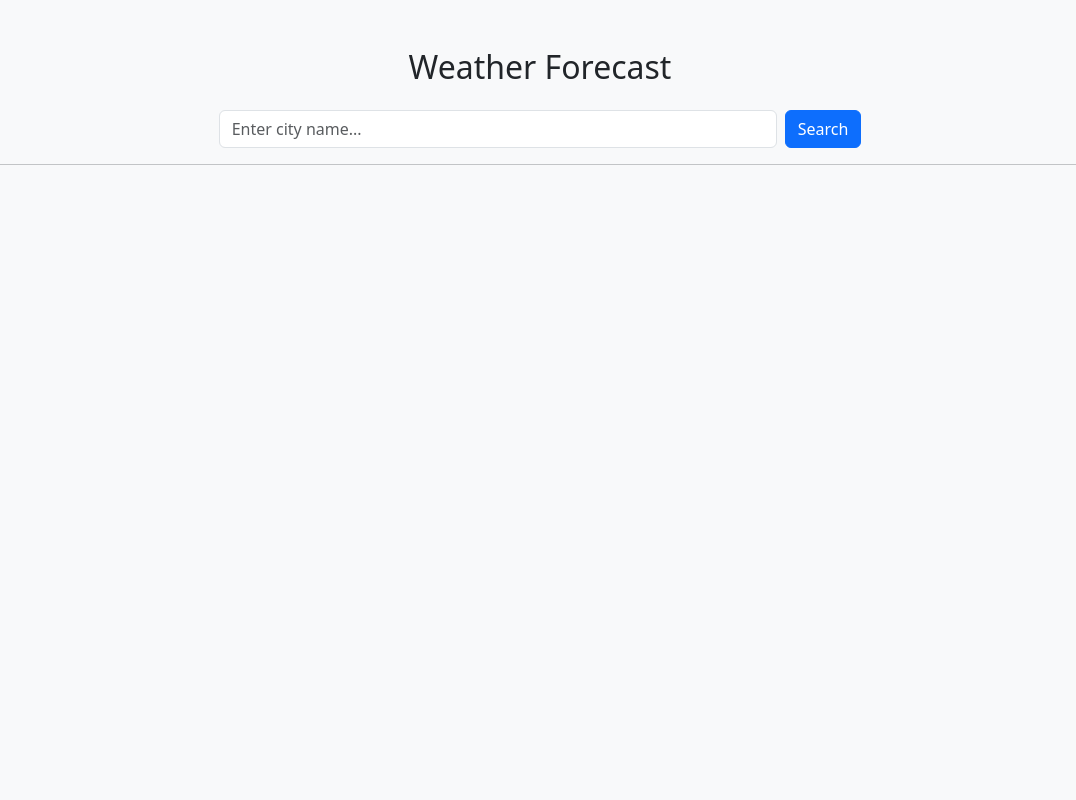
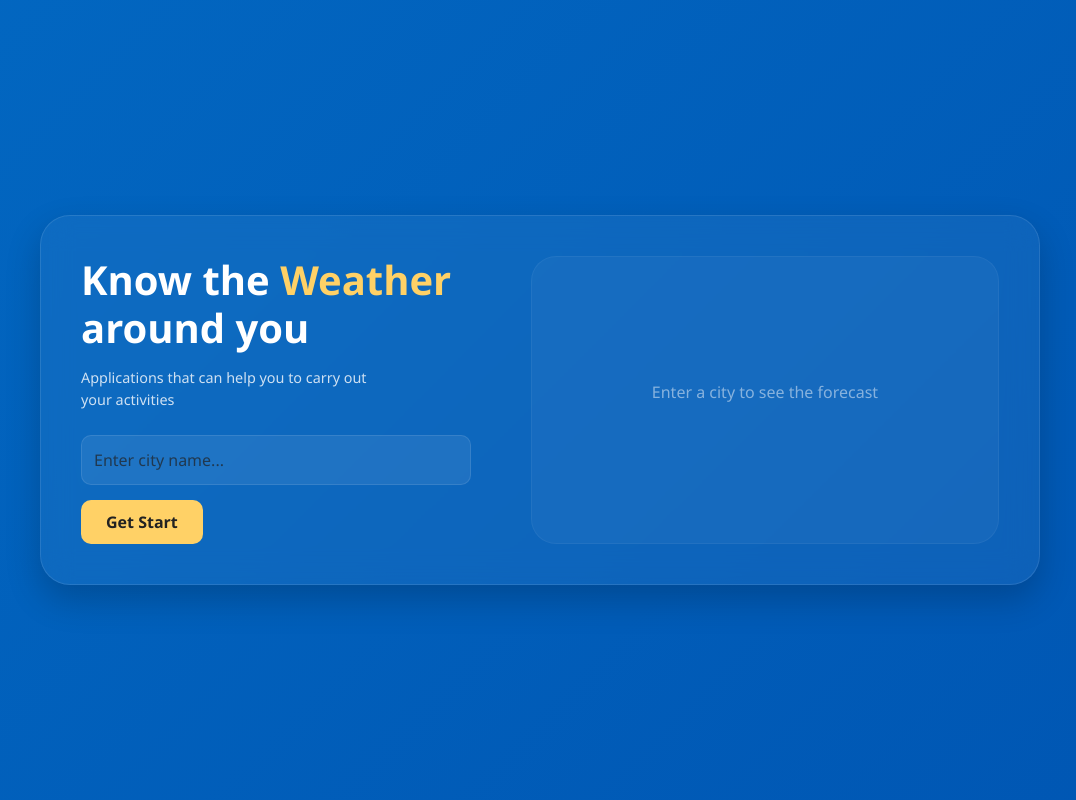
Before and after one commit to mandashaumy/open-weather-app-flask, a Flask app: page / in a window 1280 px wide. Shown: the whole page, without its empty margins (100-1176 px from the left). Run offline with Flask 3, Linux system fonts and the light colour scheme.

Commit message:
new layout

```diff
--- a/templates/index.html
+++ b/templates/index.html
@@ -2,35 +2,192 @@
 <html lang="en">
 <head>
     <meta charset="UTF-8">
-    <title>Flask Weather App</title>
+    <title>Weather Dashboard</title>
     <link rel="stylesheet" href="https://cdn.jsdelivr.net/npm/bootstrap@5.3.0/dist/css/bootstrap.min.css">
+    <style>
+        body {
+            background: linear-gradient(135deg, #0267c1 0%, #0056b3 100%);
+            height: 100vh;
+            margin: 0;
+            display: flex;
+            align-items: center;
+            justify-content: center;
+            font-family: 'Segoe UI', sans-serif;
+            color: #fff;
+        }
+
+        .glass-dashboard {
+            background: rgba(255, 255, 255, 0.05);
+            backdrop-filter: blur(15px);
+            -webkit-backdrop-filter: blur(15px);
+            border-radius: 30px;
+            border: 1px solid rgba(255, 255, 255, 0.1);
+            width: 80%;
+            max-width: 1000px;
+            padding: 40px;
+            display: flex;
+            box-shadow: 0 15px 35px rgba(0,0,0,0.2);
+        }
+
+        .left-panel {
+            flex: 1;
+            padding-right: 30px;
+            display: flex;
+            flex-direction: column;
+            justify-content: center;
+        }
+
+        .left-panel h1 {
+            font-size: 2.5rem;
+            font-weight: 600;
+            margin-bottom: 15px;
+        }
+
+        .left-panel h1 .highlight {
+            color: #ffd166;
+        }
+
+        .left-panel p.subtitle {
+            font-size: 0.9rem;
+            opacity: 0.8;
+            margin-bottom: 25px;
+            max-width: 300px;
+        }
+
+        .city-input {
+            background: rgba(255, 255, 255, 0.08) !important;
+            border: 1px solid rgba(255, 255, 255, 0.1) !important;
+            border-radius: 10px !important;
+            color: #fff !important;
+            padding: 12px !important;
+            margin-bottom: 15px;
+        }
+
+        .get-start-btn {
+            background-color: #ffd166 !important;
+            color: #222 !important;
+            border-radius: 10px !important;
+            padding: 10px 25px !important;
+            border: none !important;
+            font-weight: 600 !important;
+            transition: transform 0.2s ease;
+        }
+
+        .right-panel {
+            flex: 1.2;
+            padding-left: 30px;
+            display: flex;
+            align-items: center;
+            justify-content: center;
+        }
+
+        .inner-weather-card {
+            background: rgba(255, 255, 255, 0.08);
+            border-radius: 25px;
+            border: 1px solid rgba(255, 255, 255, 0.1);
+            width: 100%;
+            height: 100%;
+            padding: 30px;
+            display: flex;
+            flex-direction: column;
+            justify-content: space-between;
+            text-align: right;
+        }
+
+        .location {
+            font-size: 0.8rem;
+            opacity: 0.8;
+        }
+
+        .main-display {
+            display: flex;
+            flex-direction: row-reverse;
+            align-items: center;
+            justify-content: space-between;
+        }
+
+        .weather-icon {
+            width: 120px;
+            height: 120px;
+            filter: drop-shadow(0px 0px 10px rgba(255, 209, 102, 0.5));
+        }
+
+        .temp-reading h2 {
+            font-size: 3.5rem;
+            font-weight: 600;
+        }
+
+        .forecast-row {
+            border-top: 1px solid rgba(255, 255, 255, 0.1);
+            padding-top: 20px;
+            display: flex;
+            justify-content: space-between;
+        }
+
+        .forecast-item {
+            display: flex;
+            flex-direction: column;
+            align-items: center;
+            opacity: 0.8;
+        }
+
+        .active-day-marker {
+            width: 15px;
+            height: 2px;
+            background-color: #fff;
+            margin: 8px auto 0;
+        }
+    </style>
 </head>
-<body class="bg-light">
-    <div class="container mt-5">
-        <h2 class="text-center">Weather Forecast</h2>
+<body>
+    <div class="glass-dashboard">
+        <div class="left-panel">
+            <h1>Know the <span class="highlight">Weather</span> around you</h1>
+            <p class="subtitle">Applications that can help you to carry out your activities</p>
+            <form method="POST">
+                <input type="text" name="city" class="form-control city-input" placeholder="Enter city name..." required>
+                <button type="submit" class="btn get-start-btn">Get Start</button>
+            </form>
+            {% if error %}
+                <div class="alert alert-danger mt-3" style="font-size: 0.8rem; background: rgba(255,0,0,0.1); color: #ffcccc; border: none;">{{ error }}</div>
+            {% endif %}
+        </div>
 
-        <form method="POST" class="d-flex justify-content-center mt-4">
-            <input type="text" name="city" class="form-control w-50" placeholder="Enter city name..." required>
-            <button type="submit" class="btn btn-primary ms-2">Search</button>
-        </form>
-
-        <hr>
-
-        {% if error %}
-            <div class="alert alert-danger text-center">{{ error }}</div>
-        {% endif %}
-
-        {% if weather %}
-            <div class="card mx-auto mt-4" style="max-width: 400px;">
-                <div class="card-body text-center">
-                    <h3 class="card-title">{{ weather.name }}, {{ weather.sys.country }}</h3>
-                    <img src="http://openweathermap.org/img/wn/{{ weather.weather[0].icon }}@2x.png" alt="weather icon">
-                    <h1>{{ weather.main.temp }}°C</h1>
-                    <p class="text-capitalize">{{ weather.weather[0].description }}</p>
-                    <p>Humidity: {{ weather.main.humidity }}%</p>
+        <div class="right-panel">
+            {% if weather %}
+                <div class="inner-weather-card">
+                    <div>
+                        <p class="location">{{ weather.name }}, {{ weather.sys.country }}</p>
+                    </div>
+                    <div class="main-display">
+                        <div class="temp-reading">
+                            <h2>{{ weather.main.temp|round }}°</h2>
+                            <p class="text-capitalize">{{ weather.weather[0].description }}</p>
+                        </div>
+                        <img src="http://openweathermap.org/img/wn/{{ weather.weather[0].icon }}@4x.png" class="weather-icon">
+                    </div>
+                    <div class="forecast-row">
+                        <div class="forecast-item">
+                            <p style="font-size: 0.7rem;">Humidity</p>
+                            <p style="font-weight: 600;">{{ weather.main.humidity }}%</p>
+                            <div class="active-day-marker"></div>
+                        </div>
+                        <div class="forecast-item">
+                            <p style="font-size: 0.7rem;">Wind</p>
+                            <p style="font-weight: 600;">{{ (weather.wind.speed * 3.6)|round }} km/h</p>
+                        </div>
+                        <div class="forecast-item">
+                            <p style="font-size: 0.7rem;">Pressure</p>
+                            <p style="font-weight: 600;">{{ weather.main.pressure }}</p>
+                        </div>
+                    </div>
                 </div>
-            </div>
-        {% endif %}
+            {% else %}
+                <div class="inner-weather-card d-flex align-items-center justify-content-center opacity-50">
+                    <p>Enter a city to see the forecast</p>
+                </div>
+            {% endif %}
+        </div>
     </div>
 </body>
 </html>
```
